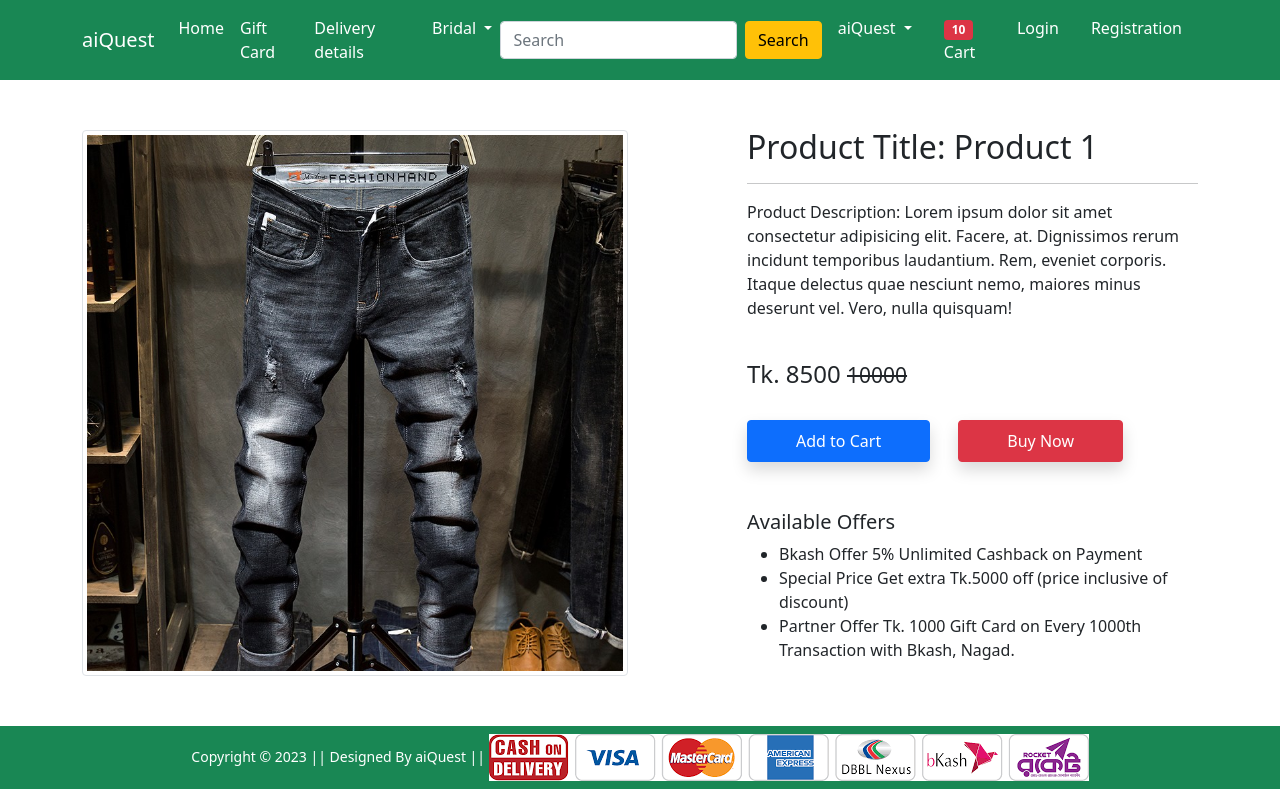
After one commit to jobayrulhasan/djangoEcommercefirst, a Django app: page /product/1 in a window 1280 px wide. The commit adds this page. Run offline with Django 5.2, Linux system fonts and the light colour scheme; data comes from the database, SQL or seed files in the repository; some libraries are stand-ins or nearby versions.

Commit message:
last changes

```diff
--- /dev/null
+++ b/Shop/templates/Shop/productdetail.html
@@ -0,0 +1,28 @@
+{% extends 'Shop/base.html' %}
+{% load static %}
+{% block title %}Product Detail{% endblock title %}
+{% block main-content %}
+<div class="container my-5">
+    <div class="row">
+        <div class="col-sm-6 text-center align-self-center">
+            <img src="{% static 'Shop/images/product/1.jpg' %}" alt="" class="img-fluid img-thumbnail">
+        </div>
+        <div class="col-sm-5 offset-sm-1">
+            <h2>Product Title: Product 1</h2>
+            <hr>
+            <p>Product Description: Lorem ipsum dolor sit amet consectetur adipisicing elit. Facere, at. Dignissimos
+                rerum incidunt temporibus laudantium. Rem, eveniet corporis. Itaque delectus quae nesciunt nemo, maiores
+                minus deserunt vel. Vero, nulla quisquam!</p> <br>
+            <h4>Tk. 8500 <small class="fw-light text-decoration-line-through">10000</small></h4> <br>
+            <a href="{% url 'add-to-cart' %}" class="btn btn-primary shadow px-5 py-2">Add to Cart</a>
+            <a href="{% url 'buy-now' %}" class="btn btn-danger shadow px-5 py-2 ms-4">Buy Now</a>
+            <h5 class="mt-5">Available Offers</h5>
+            <ul>
+                <li>Bkash Offer 5% Unlimited Cashback on Payment</li>
+                <li>Special Price Get extra Tk.5000 off (price inclusive of discount)</li>
+                <li>Partner Offer Tk. 1000 Gift Card on Every 1000th Transaction with Bkash, Nagad.</li>
+            </ul>
+        </div>
+    </div>
+</div>
+{% endblock main-content %}
--- a/Shop/urls.py
+++ b/Shop/urls.py
@@ -6,5 +6,6 @@ from Shop import views
 
 urlpatterns = [
     path('', views.ProductView.as_view(), name="home"),
+    path('product/<int:pk>', views.ProductDetailsView.as_view(), name= 'show-product-details')
 
 ] + static(settings.MEDIA_URL, document_root = settings.MEDIA_ROOT)
--- a/Shop/views.py
+++ b/Shop/views.py
@@ -9,3 +9,9 @@ class ProductView(View):
         borkhas = Product.objects.filter(category = 'BK')
         babyfasion = Product.objects.filter(category = 'BF')
         return render(request, 'Shop/home.html', {'genspant': genspant, 'borkhas': borkhas, 'babyfasion': babyfasion})
+
+
+class ProductDetailsView(View):
+    def get(self, request, pk):
+        productDetails = Product.objects.get(pk=pk)
+        return render(request, 'Shop/productdetail.html', {'productD': productDetails})
```
Also changed, not shown: Shop/templates/Shop/home.html (+7 -5 lines).
